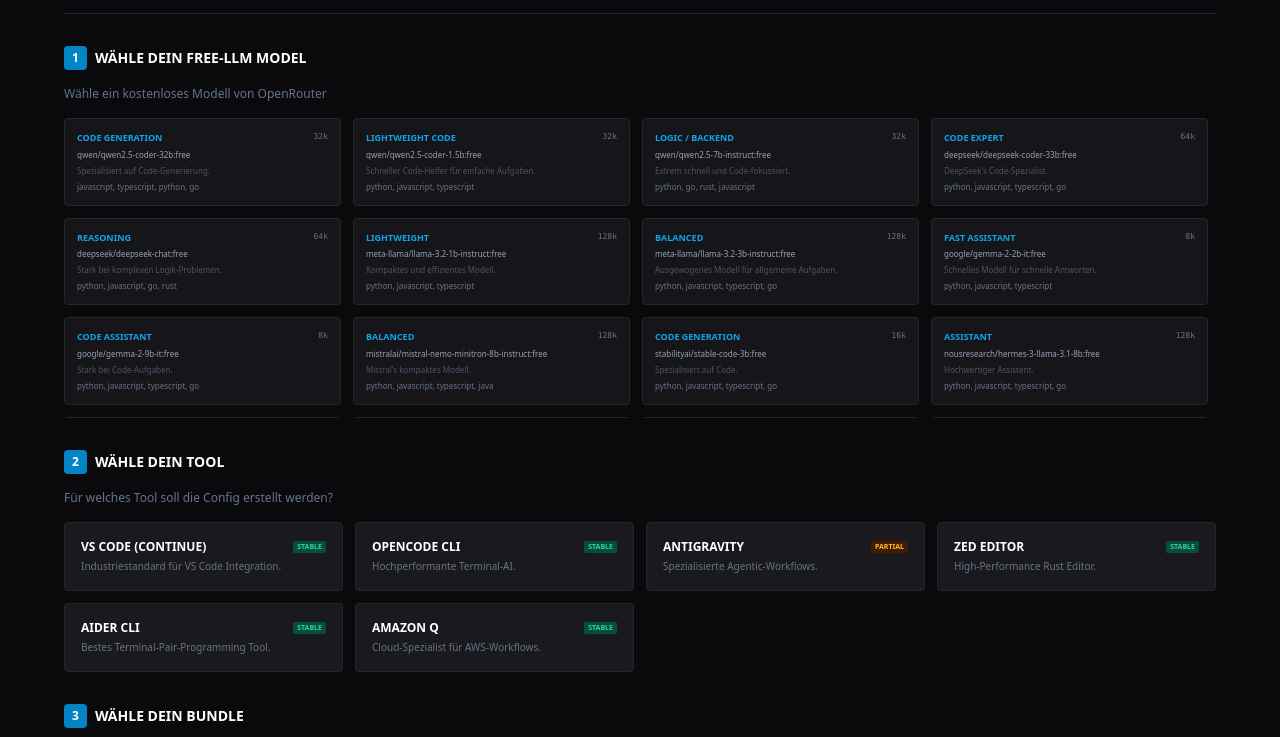
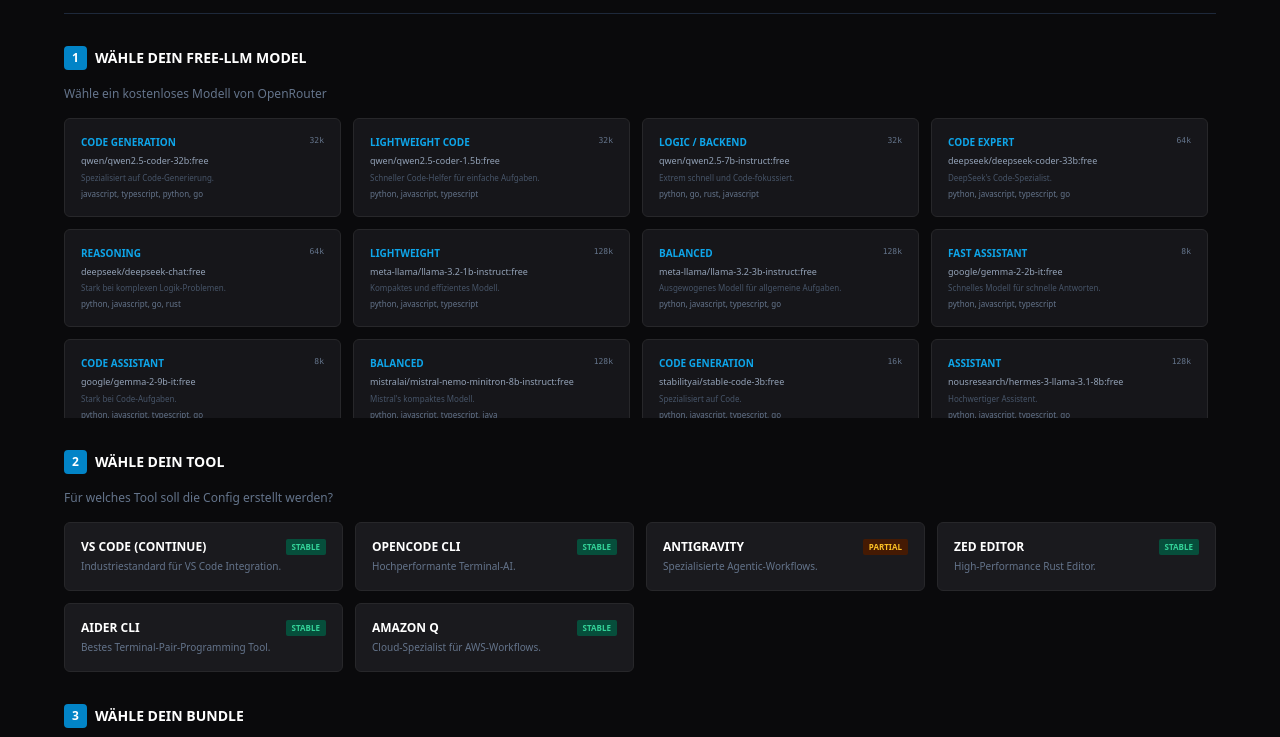
Before and after one commit to MarkO75SU/orf-butler, a website with bundled scripts: page index.html in a window 1280 px wide. Shown: the part 63-800 px from the top of the page. Built offline with nearby package versions, Linux system fonts and the light colour scheme; no server answers; sample sign-in values are in the browser's storage.

Commit message:
Fix: larger fonts on model cards (min 8px, roles 10px)

```diff
--- a/index.html
+++ b/index.html
@@ -11,11 +11,11 @@
         .step-active { display: block; }
         .step-inactive { display: none; }
         @keyframes fadeIn { from { opacity: 0; } to { opacity: 1; } }
-        .status-badge { font-size: 7px; font-weight: 800; padding: 1px 4px; border-radius: 2px; text-transform: uppercase; }
+        .status-badge { font-size: 8px; font-weight: 800; padding: 2px 6px; border-radius: 2px; text-transform: uppercase; }
         .status-stable { background: #064e3b; color: #34d399; }
         .status-partial { background: #451a03; color: #fbbf24; }
-        .model-card { background: #16161a; border: 1px solid #27272a; padding: 12px; border-radius: 4px; }
-        .tool-card { background: #1a1a1e; border: 1px solid #27272a; padding: 16px; border-radius: 4px; }
+        .model-card { background: #16161a; border: 1px solid #27272a; padding: 16px; border-radius: 6px; }
+        .tool-card { background: #1a1a1e; border: 1px solid #27272a; padding: 16px; border-radius: 6px; }
         .tool-card.selected { border-color: #38bdf8; background: #1e293b; }
         .model-card.selected { border-color: #38bdf8; }
         .custom-scrollbar::-webkit-scrollbar { width: 4px; }
--- a/src/js/app.js
+++ b/src/js/app.js
@@ -103,10 +103,10 @@ async function loadModels() {
 
         div.innerHTML = `
             <div class="flex justify-between items-start mb-1">
-                <span class="text-[9px] font-black text-sky-500 uppercase">${data.role}</span>
+                <span class="text-[10px] font-black text-sky-500 uppercase">${data.role}</span>
                 <span class="text-[8px] text-slate-500 font-mono">${data.context}</span>
             </div>
-            <div class="text-[8px] text-slate-400 truncate">${id}</div>
+            <div class="text-[9px] text-slate-400 truncate">${id}</div>
             <div class="text-[8px] text-slate-600 mt-1 truncate">${data.desc}</div>
             <div class="text-[8px] text-slate-500 mt-1 truncate">${langs}</div>
         `;
@@ -133,10 +133,10 @@ async function loadModels() {
 
         div.innerHTML = `
             <div class="flex justify-between items-start mb-1">
-                <span class="text-[9px] font-black text-sky-500 uppercase">${provider}</span>
+                <span class="text-[10px] font-black text-sky-500 uppercase">${provider}</span>
                 <span class="text-[8px] text-slate-500 font-mono">${context}</span>
             </div>
-            <div class="text-[8px] text-slate-400 truncate">${m.id}</div>
+            <div class="text-[9px] text-slate-400 truncate">${m.id}</div>
             <div class="text-[8px] text-yellow-500 mt-1 truncate">Live Model</div>
         `;
             grid.appendChild(div);
```
